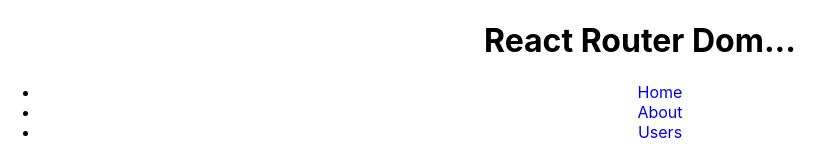
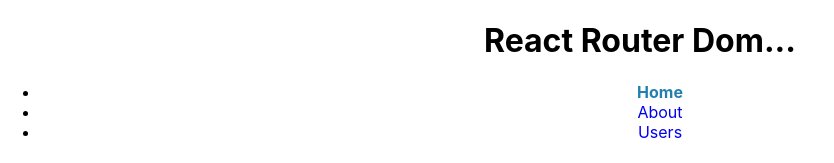
Before and after one commit to Saoa35/task1Les8, a React (Create React App) app: page / in a window 1280 px wide. Shown: the top 163 px of the page, without its empty margins (0-834 px from the left). Built offline with nearby package versions, Linux system fonts and the light colour scheme.

Commit message:
change Link to NavLink

```diff
--- a/src/Components/App/App.js
+++ b/src/Components/App/App.js
@@ -116,9 +116,9 @@ const Navigate = () => {
   return (
     <ul>
       <li>
-        <Link to="/" className="nav-link">
+        <NavLink to="/" className="nav-link">
           Home
-        </Link>
+        </NavLink>
       </li>
 
       <li>
```
